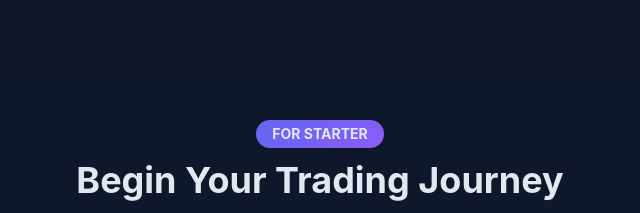
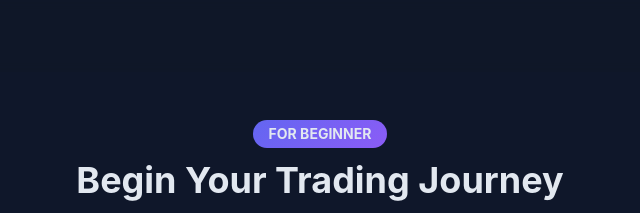
Before and after one commit to DeepScalp/DeepScalp.github.io, a plain HTML site: page Starter.html in a window 1280 px wide. Shown: the top 213 px of the page, 320-960 px from the left. Drawn offline with nearby package versions, Linux system fonts and the light colour scheme.

Commit message:
Update Starter.html

```diff
--- a/Starter.html
+++ b/Starter.html
@@ -5,7 +5,7 @@
     <meta charset="UTF-8">
     <meta name="viewport" content="width=device-width, initial-scale=1.0">
     <link rel="icon" type="image/png" href="LOGO.png" />
-    <title>FOR STARTER | DeepScalp</title>
+    <title>FOR BEGINNER | DeepScalp</title>
     <script src="https://cdn.tailwindcss.com"></script>
     <link rel="stylesheet" href="https://cdnjs.cloudflare.com/ajax/libs/font-awesome/6.4.0/css/all.min.css">
     <style>
@@ -84,7 +84,7 @@
         <div class="max-w-4xl mx-auto">
             <!-- Plan Header -->
             <section class="text-center mb-16">
-                <span class="inline-block px-4 py-1 gradient-bg rounded-full text-sm font-bold mb-3">FOR STARTER</span>
+                <span class="inline-block px-4 py-1 gradient-bg rounded-full text-sm font-bold mb-3">FOR BEGINNER</span>
                 <h1 class="text-3xl md:text-4xl font-bold mb-4">Begin Your Trading Journey</h1>
                 <p class="text-gray-400 max-w-2xl mx-auto">
                     Perfect for new traders wanting to test our AI signals with minimal risk
```
